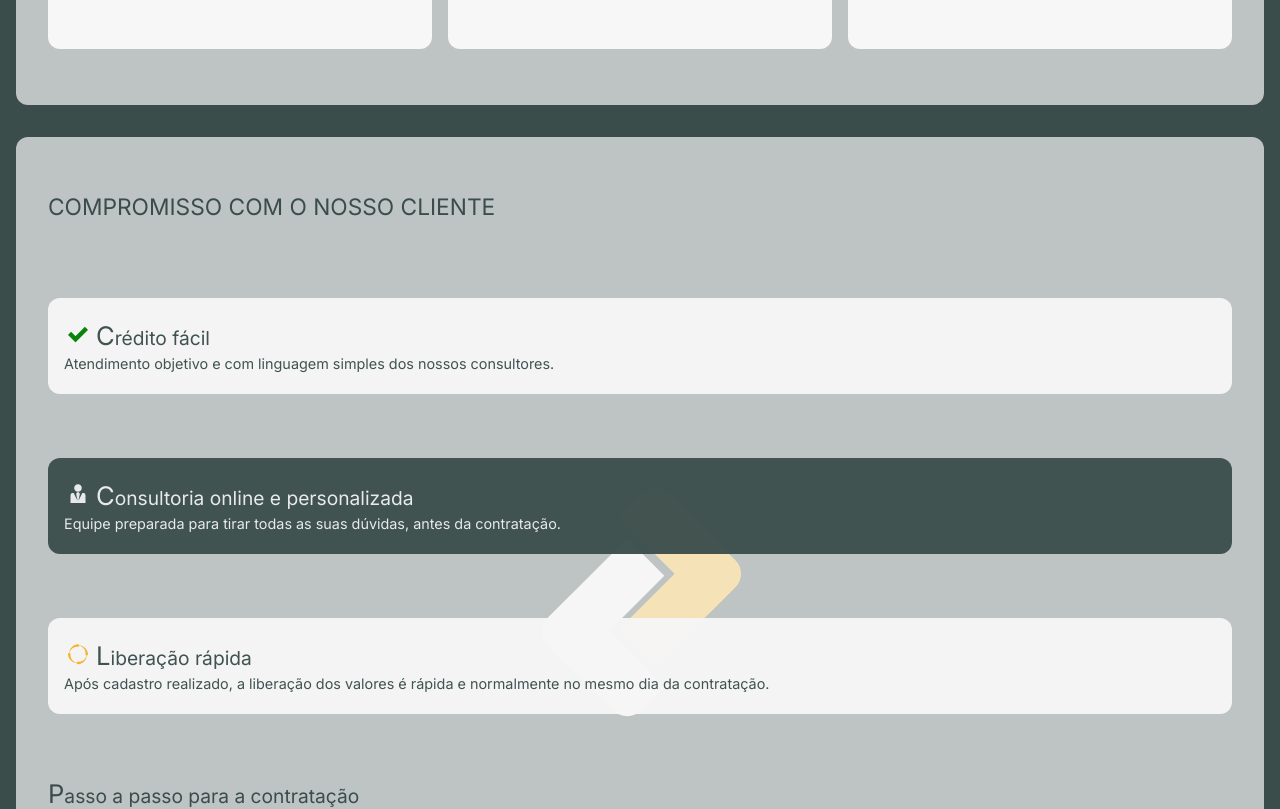
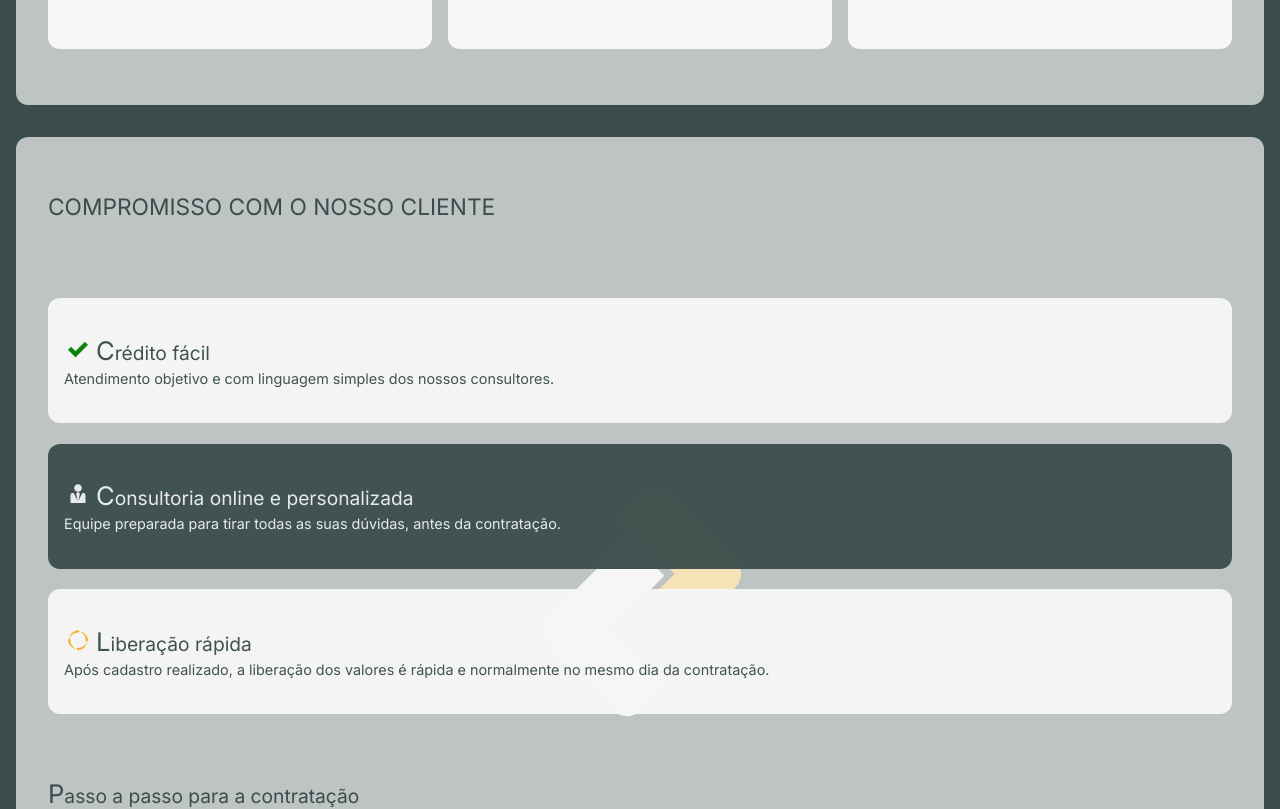
Before and after one commit to pedrovisani/landing-page-fpaz, a React (Vite) app: page / in a window 1280 px wide. Shown: the part 1639-2448 px from the top of the page. Built offline with nearby package versions, Linux system fonts and the light colour scheme.

Commit message:
alteracao height information content 30%

```diff
--- a/src/sections/Information/Information.module.css
+++ b/src/sections/Information/Information.module.css
@@ -25,7 +25,7 @@
   padding: 8px 16px 8px 16px;
   gap: 4px;
   width: 100%;
-  height: 6rem;
+  height: 30%;
   opacity: 0.95;
   border-radius: 12px;
   background-color: var(--color-secondary);
```
